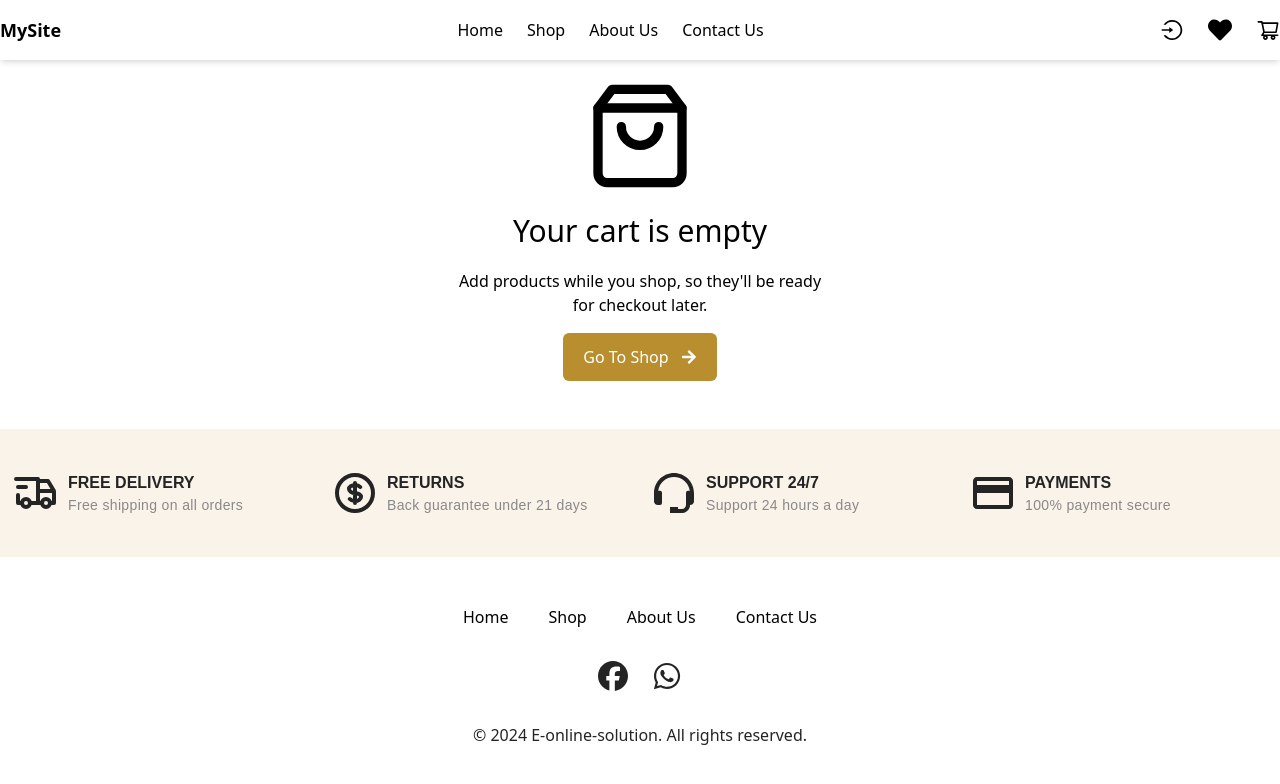
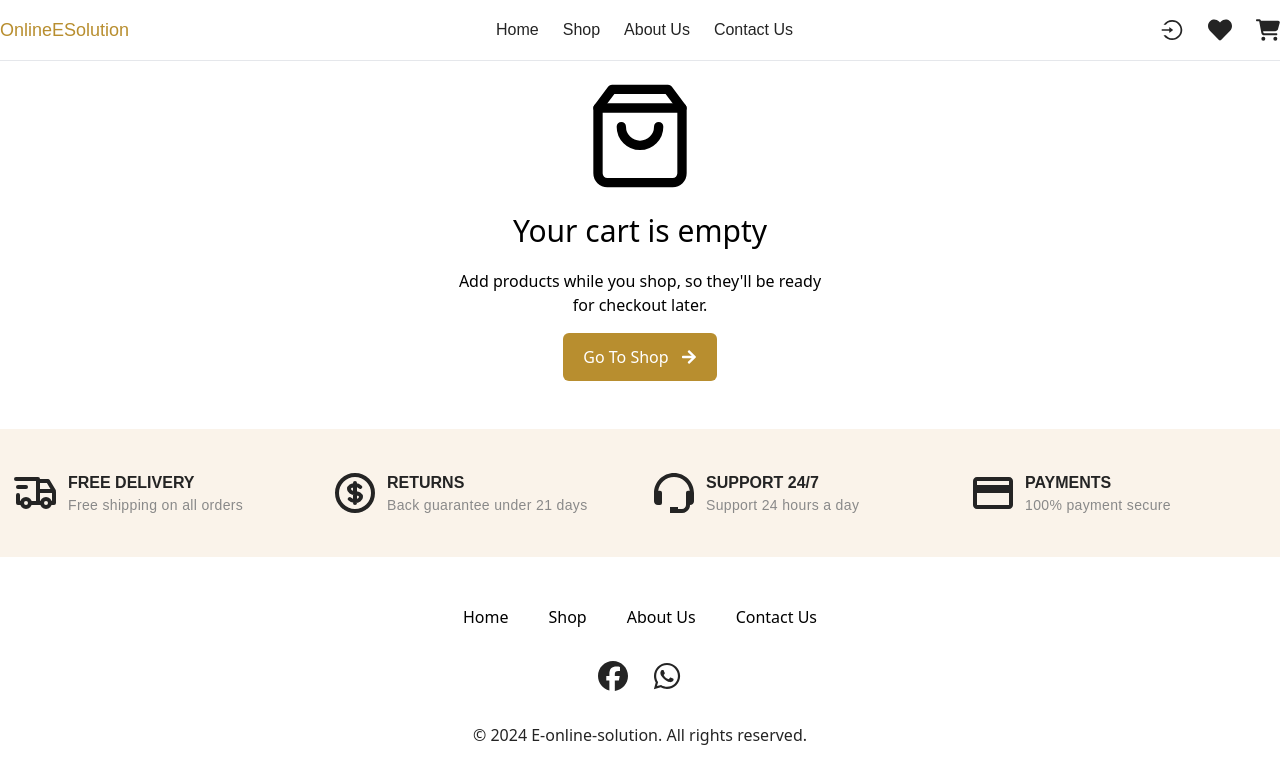
Before and after one commit to arifmohammad02/BechaBikri, a React (Vite) app in the folder frontend/: page /cart in a window 1280 px wide. Shown: the top 784 px of the page. Built offline with nearby package versions, Linux system fonts and the light colour scheme.

Commit message:
navigation

```diff
--- a/frontend/src/pages/Auth/Navigation.jsx
+++ b/frontend/src/pages/Auth/Navigation.jsx
@@ -8,7 +8,6 @@ import {
 } from "react-icons/ai";
 import { FaCartShopping } from "react-icons/fa6";
 import { MdHome } from "react-icons/md";
-
 import {
   FaTachometerAlt,
   FaBox,
@@ -94,7 +93,7 @@ const Navigation = ({ isMenuOpen, setIsMenuOpen }) => {
           <div className="flex justify-between items-center py-4 container mx-auto text-black">
             <Link to="/">
               <span className="font-normal text-[#B88E2F] font-poppins text-base">
-                OnlineSolution
+                OnlineESolution
               </span>
             </Link>
             {/* User Login / Cart / Favorites */}
@@ -126,7 +125,7 @@ const Navigation = ({ isMenuOpen, setIsMenuOpen }) => {
                     <div className="absolute -top-2 left-5">
                       <span className="text-sm font-semibold">
                         {cartItems?.length > 0 && (
-                          <span className="absolute -top-2 left-5 px-1 py-0 text-sm text-white bg-pink-500 rounded-full">
+                          <span className="absolute -top-2 left-5 px-1 py-0 text-sm text-white bg-[#B88E2F] rounded-full">
                             {cartItems.length}
                           </span>
                         )}
@@ -157,14 +156,14 @@ const Navigation = ({ isMenuOpen, setIsMenuOpen }) => {
                   onClick={handleItemClick}
                 >
                   <div className="relative flex">
-                    <AiOutlineShoppingCart
-                      className="flex-none text-white"
-                      size={26}
+                    <FaCartShopping
+                      className="flex-none text-[#242424] hover:text-[#B88E2F]"
+                      size={20}
                     />
                     <div className="absolute -top-2 left-5">
                       <span className="text-sm font-semibold">
                         {cartItems?.length > 0 && (
-                          <span className="absolute top-1 1left-2 px-1 py-0 text-sm text-white bg-pink-500 rounded-full">
+                          <span className="relative bottom-2  right-1 px-1.5 py-0    inline-flex items-center justify-center mx-auto font-semibold bg-[#B88E2F] text-sm text-white rounded-full">
                             {cartItems.length}
                           </span>
                         )}
@@ -179,14 +178,20 @@ const Navigation = ({ isMenuOpen, setIsMenuOpen }) => {
                     onClick={handleItemClick}
                   >
                     <div className="relative flex">
-                      <FaHeart className="flex-none text-white" size={26} />
+                      <FaHeart
+                        className="flex-none text-[#242424] hover:text-[#B88E2F] "
+                        size={20}
+                      />
                       <div className="absolute -top-[42px] left-2">
                         <FavoritesCount />
                       </div>
                     </div>
                   </Link>
                 </div>
-                <button onClick={toggleMenu} className="text-white">
+                <button
+                  onClick={toggleMenu}
+                  className="text-[#242424] hover:text-[#B88E2F] "
+                >
                   {isMenuOpen ? <FaBarsStaggered /> : <FaBarsStaggered />}
                 </button>
               </div>
@@ -208,17 +213,17 @@ const Navigation = ({ isMenuOpen, setIsMenuOpen }) => {
         {isMenuOpen && (
           <button
             onClick={toggleMenu}
-            className="absolute top-4 right-4 text-[#242424]"
+            className="absolute top-4 right-4 text-[#242424] hover:text-[#B88E2F]"
           >
             <FaTimes size={24} />
           </button>
         )}
 
         {/* Sidebar Items */}
-        <div className="flex flex-col space-y-6 mt-8">
+        <div className="flex flex-col bg space-y-6 mt-8">
           <Link
             to="/"
-            className="flex items-center group hover:text-blue-500 transition-all duration-300 ease-in-out"
+            className="flex items-center group hover:text-[#B88E2F] transition-all duration-300 ease-in-out"
             onClick={handleItemClick}
           >
             <MdHome className="flex-none text-[#242424]" size={26} />
@@ -228,7 +233,7 @@ const Navigation = ({ isMenuOpen, setIsMenuOpen }) => {
           </Link>
           <Link
             to="/shop"
-            className="flex items-center group hover:text-green-500 transition-all duration-300 ease-in-out"
+            className="flex items-center group hover:text-[#B88E2F] transition-all duration-300 ease-in-out"
             onClick={handleItemClick}
           >
             <AiOutlineShopping className="flex-none text-[#242424]" size={26} />
@@ -249,7 +254,7 @@ const Navigation = ({ isMenuOpen, setIsMenuOpen }) => {
               <div className="absolute -top-2 left-5">
                 <span className="text-sm font-semibold">
                   {cartItems?.length > 0 && (
-                    <span className="absolute -top-2 left-5 px-1 py-0 text-sm text-white bg-pink-500 rounded-full">
+                    <span className="relative py-0 px-1.5 text-sm text-white bg-[#B88E2F] rounded-full">
                       {cartItems.length}
                     </span>
                   )}
@@ -282,7 +287,7 @@ const Navigation = ({ isMenuOpen, setIsMenuOpen }) => {
             <>
               <button
                 onClick={toggleTab}
-                className="flex items-center gap-2 hover:text-purple-500 transition-all duration-300 ease-in-out"
+                className="flex items-center gap-2 hover:text-[#B88E2F] transition-all duration-300 ease-in-out"
               >
                 <div className="flex items-center">
                   <FaUser className="flex-none text-[#242424]" size={26} />
@@ -299,7 +304,7 @@ const Navigation = ({ isMenuOpen, setIsMenuOpen }) => {
                 </div>
               </button>
               {tabOpen && userInfo && (
-                <div className="space-y-2 text-white rounded-b-md shadow-lg mt-1 py-2">
+                <div className="space-y-2 text-white rounded-b-md  mt-1 py-2">
                   <button
                     onClick={toggleTab} // Close tab when clicked
                     className="absolute top-2 right-2 text-white"
@@ -376,7 +381,7 @@ const Navigation = ({ isMenuOpen, setIsMenuOpen }) => {
                   </Link>
                   <button
                     onClick={logoutHandler}
-                    className="flex items-center hover:text-fuchsia-400 transition-all duration-300 ease-in-out"
+                    className="flex items-center hover:text-[#B88E2F] transition-all duration-300 ease-in-out"
                   >
                     <FaSignOutAlt
                       className="flex-none text-[#242424]"
@@ -424,12 +429,15 @@ const Navigation = ({ isMenuOpen, setIsMenuOpen }) => {
   );
 
   const DesktopHeader = (
-    <div className="w-full fixed top-0 left-0 z-50 bg-white text-black shadow-md">
+    <div className="w-full fixed top-0 left-0 z-50 bg-white text-black border-b">
       <div className="container mx-auto flex justify-between items-center py-4">
         {/* Logo */}
         <div>
-          <Link to="/" className="font-bold text-lg text-black">
-            MySite
+          <Link
+            to="/"
+            className="font-normal text-[#B88E2F] font-poppins text-lg"
+          >
+            OnlineESolution
           </Link>
         </div>
 
@@ -437,25 +445,25 @@ const Navigation = ({ isMenuOpen, setIsMenuOpen }) => {
         <div className="flex gap-6">
           <Link
             to="/"
-            className="hover:text-blue-500 transition-all duration-300 ease-in-out"
+            className="hover:text-[#B88E2F] text-[#242424] text-base font-poppins font-normal transition-all duration-300 ease-in-out"
           >
             Home
           </Link>
           <Link
             to="/shop"
-            className="hover:text-green-500 transition-all duration-300 ease-in-out"
+            className="hover:text-[#B88E2F] text-[#242424] text-base font-poppins font-normal transition-all duration-300 ease-in-out"
           >
             Shop
           </Link>
           <Link
             to="/about"
-            className="hover:text-purple-500 transition-all duration-300 ease-in-out"
+            className="hover:text-[#B88E2F] text-[#242424] text-base font-poppins font-normal transition-all duration-300 ease-in-out"
           >
             About Us
           </Link>
           <Link
             to="/contact"
-            className="hover:text-yellow-500 transition-all duration-300 ease-in-out"
+            className="hover:text-[#B88E2F] text-[#242424] text-base font-poppins font-normal transition-all duration-300 ease-in-out"
           >
             Contact Us
           </Link>
@@ -468,7 +476,7 @@ const Navigation = ({ isMenuOpen, setIsMenuOpen }) => {
               {/* Login */}
               <Link
                 to="/login"
-                className="hover:text-blue-500 transition-all duration-300 ease-in-out"
+                className="hover:text-[#B88E2F] text-[#242424] text-base font-poppins font-normal transition-all duration-300 ease-in-out"
               >
                 <AiOutlineLogin size={24} />
               </Link>
@@ -476,7 +484,33 @@ const Navigation = ({ isMenuOpen, setIsMenuOpen }) => {
               {/* Favorites */}
               <Link
                 to="/favorite"
-                className="relative flex items-center hover:text-red-500 transition-all duration-300 ease-in-out"
+                className="relative flex items-center hover:text-[#B88E2F] text-[#242424] text-base font-poppins font-normal transition-all duration-300 ease-in-out"
+              >
+                <FaHeart size={24} />
+                <div className="absolute -top-[42px] left-2">
+                  <FavoritesCount />
+                </div>
+              </Link>
+
+              {/* Cart */}
+              <Link
+                to="/cart"
+                className="relative flex items-center hover:text-[#B88E2F] text-[#242424] text-base font-poppins font-normal transition-all duration-300 ease-in-out"
+              >
+                <FaCartShopping size={24} />
+                {cartItems?.length > 0 && (
+                  <span className="absolute -top-2 left-5 px-1 py-0 text-sm text-white bg-red-500 rounded-full">
+                    {cartItems.length}
+                  </span>
+                )}
+              </Link>
+            </>
+          ) : (
+            <>
+              {/* Favorites */}
+              <Link
+                to="/favorite"
+                className="relative flex items-center hover:text-[#B88E2F] transition-all duration-300 ease-in-out"
               >
                 <FaHeart size={24} />
                 <div className="absolute -top-[42px] left-2">
@@ -489,35 +523,9 @@ const Navigation = ({ isMenuOpen, setIsMenuOpen }) => {
                 to="/cart"
                 className="relative flex items-center hover:text-yellow-500 transition-all duration-300 ease-in-out"
               >
-                <AiOutlineShoppingCart size={24} />
+                <FaCartShopping size={24} />
                 {cartItems?.length > 0 && (
-                  <span className="absolute -top-2 left-5 px-1 py-0 text-sm text-white bg-pink-500 rounded-full">
-                    {cartItems.length}
-                  </span>
-                )}
-              </Link>
-            </>
-          ) : (
-            <>
-              {/* Favorites */}
-              <Link
-                to="/favorite"
-                className="relative flex items-center hover:text-red-500 transition-all duration-300 ease-in-out"
-              >
-                <FaHeart size={24} />
-                <div className="absolute -top-[42px] left-2">
-                  <FavoritesCount />
-                </div>
-              </Link>
-
-              {/* Cart */}
-              <Link
-                to="/cart"
-                className="relative flex items-center hover:text-yellow-500 transition-all duration-300 ease-in-out"
-              >
-                <AiOutlineShoppingCart size={24} />
-                {cartItems?.length > 0 && (
-                  <span className="absolute -top-2 left-5 px-1 py-0 text-sm text-white bg-pink-500 rounded-full">
+                  <span className="absolute -top-2 left-5 px-1 py-0 text-sm text-white bg-red-500 rounded-full">
                     {cartItems.length}
                   </span>
                 )}
@@ -532,7 +540,7 @@ const Navigation = ({ isMenuOpen, setIsMenuOpen }) => {
                   <FaUserCircle size={24} />
                 </button>
                 {tabOpen && (
-                  <div className="absolute right-0 mt-2 w-48 bg-white shadow-lg rounded-md p-2 z-50">
+                  <div className="absolute right-0 mt-2 w-48 bg-white rounded-md p-2 z-50">
                     <Link
                       to="/profile"
                       className="flex items-center hover:text-emerald-500 transition-all duration-300 ease-in-out pb-3"
```
